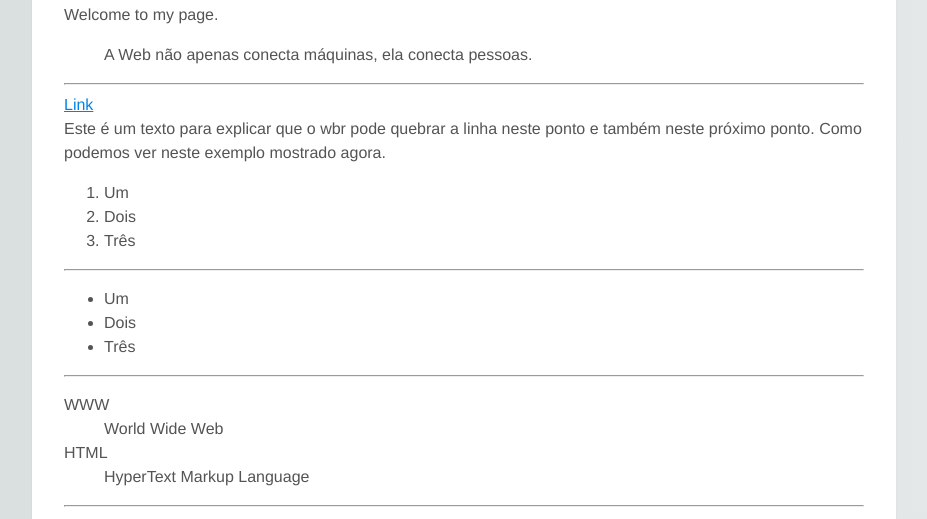
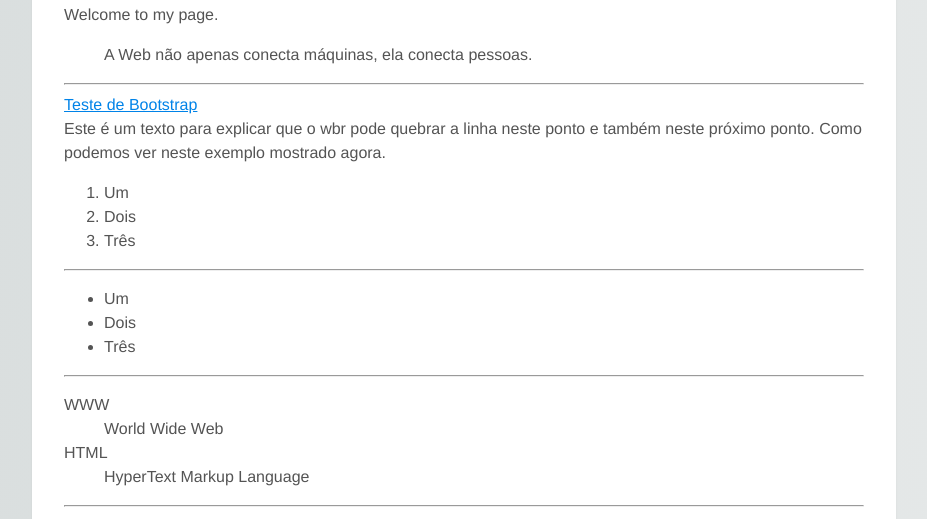
Before and after one commit to biazs/biazs.github.io, a plain HTML site: page index.html in a window 1280 px wide. Shown: the part 113-632 px from the top of the page, without its empty margins (176-1103 px from the left). Drawn offline with Linux system fonts and the light colour scheme.

Commit message:
Inclusao de arquivo teste com bootstrap

```diff
--- a/index.html
+++ b/index.html
@@ -22,7 +22,7 @@
         </blockquote>
 
         <hr />
-        <a href="index.html" target="_blank">Link</a>
+        <a href="teste.html" target="_blank">Teste de Bootstrap</a>
         <br/>
         Este é um texto para explicar que o wbr pode quebrar a linha neste ponto<wbr/> e também neste próximo ponto<wbr/>. Como podemos ver neste exemplo mostrado agora.
         <br/>
```
